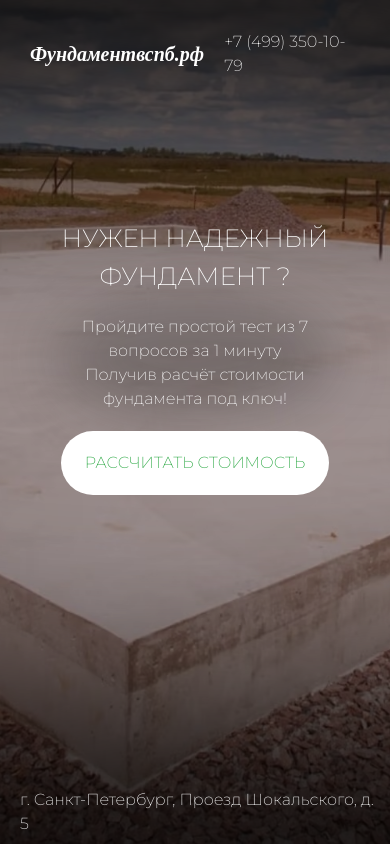
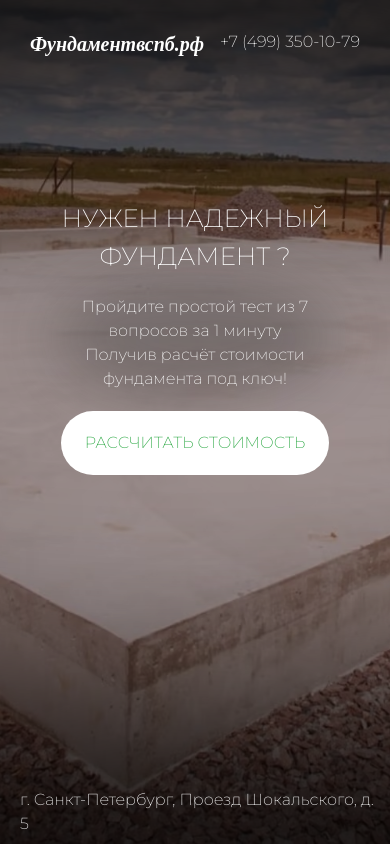
Before and after one commit to Sink1234/quiz, a Next.js app: page / in a window 390 px wide. Built offline with nearby package versions, Linux system fonts and the light colour scheme.

Commit message:
Update index.js

```diff
--- a/pages/index.js
+++ b/pages/index.js
@@ -34,7 +34,7 @@
         <header>
           <nav className="">
             <div className="nav-left ">
-              <Link href="#" className="mr-5">Фундаментвспб.рф</Link>
+              <Link href="#" className="mr-5 sm:mr-2">Фундаментвспб.рф</Link>
               <div className="line"></div>
               <p className="sm:hidden">
                 Строительство фундаментов <br />в Санкт-Петербурге и
```
